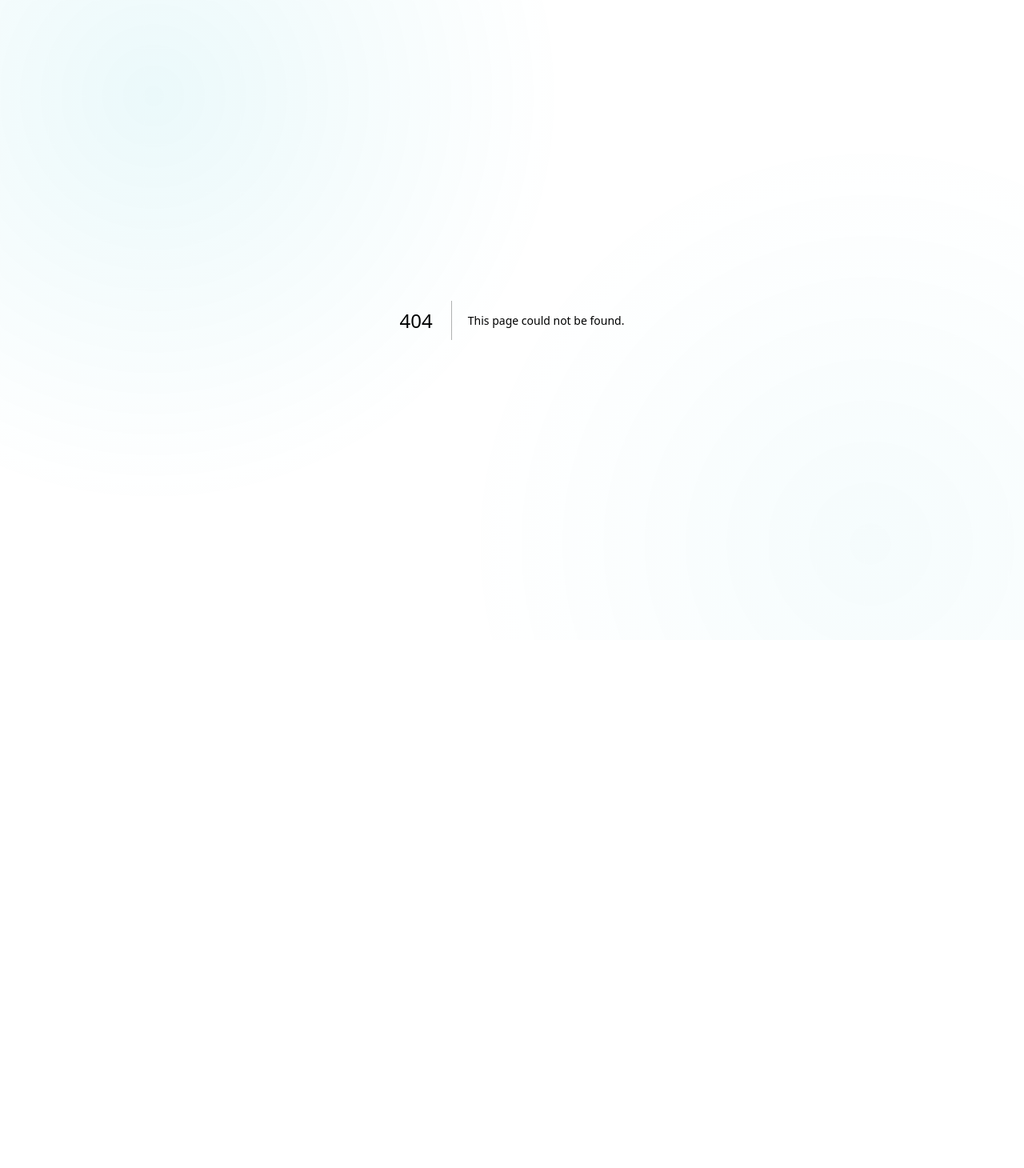
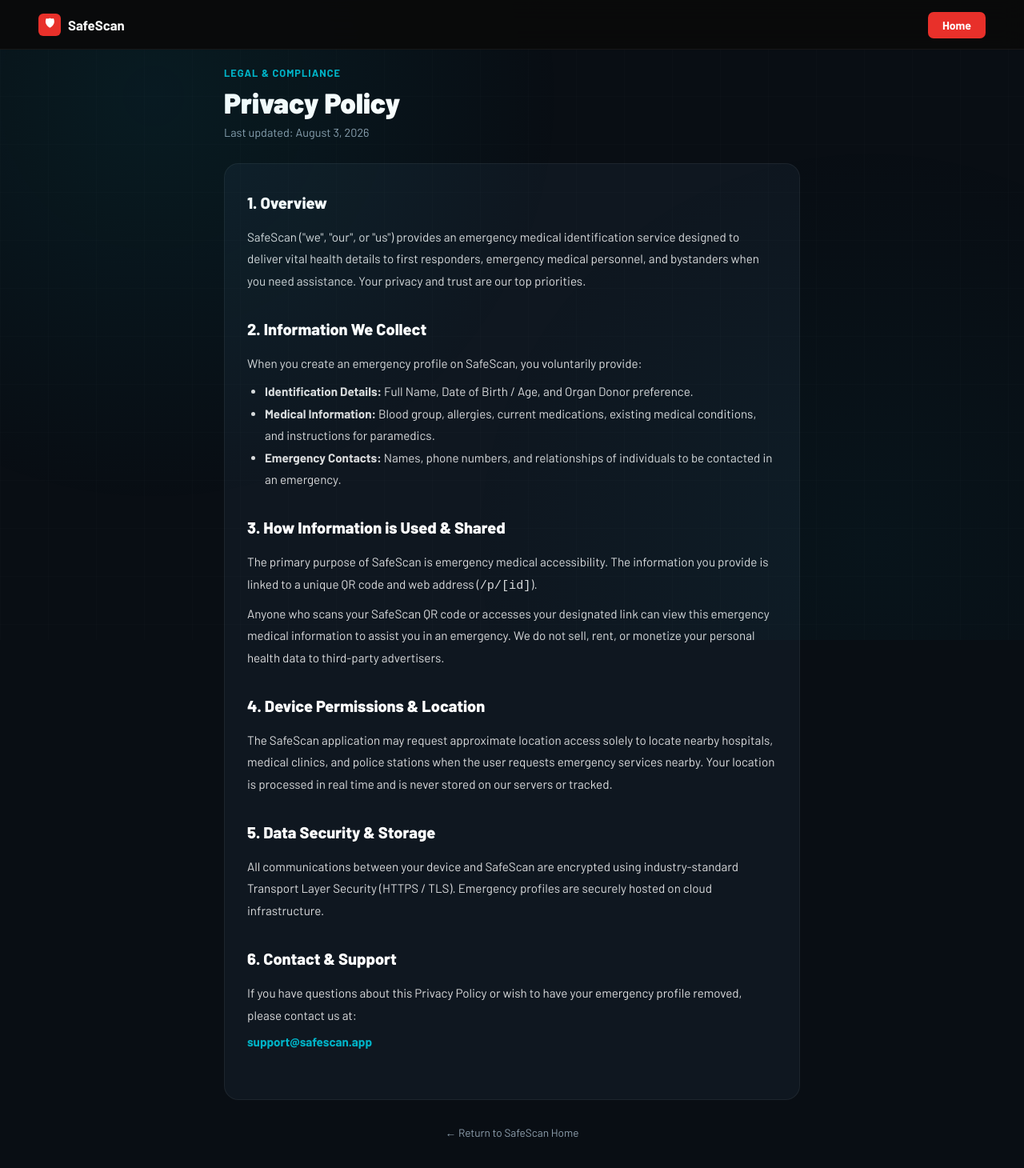
Before and after one commit to Tellakulakiran/safescan, a Next.js app: page /privacy in a window 1280 px wide. Before the commit this address had no page. Shown: the top 1460 px of the page at 80% size. Before the commit the page ends 800 px from the top, so only its background shows below. Built offline with nearby package versions, Linux system fonts and the light colour scheme.

Commit message:
Add Privacy Policy page required for Google Play Store publication

```diff
--- a/src/app/page.tsx
+++ b/src/app/page.tsx
@@ -134,7 +134,7 @@ export default function HomePage() {
 
       <footer className="sfooter">
         <Link href="/" className="flogo"><div className="logo-icon">🛡</div>SafeScan</Link>
-        <p>© {new Date().getFullYear()} SafeScan. Your data is safe.</p>
+        <p>© {new Date().getFullYear()} SafeScan. Your data is safe. • <Link href="/privacy" style={{color:'var(--accent)',textDecoration:'none'}}>Privacy Policy</Link></p>
         <p>Made with ❤ for emergency preparedness</p>
       </footer>
     </>
--- /dev/null
+++ b/src/app/privacy/page.tsx
@@ -0,0 +1,98 @@
+import Link from 'next/link'
+
+export const metadata = {
+  title: 'Privacy Policy — SafeScan',
+  description: 'Privacy Policy for SafeScan Emergency Medical Profile App.',
+}
+
+export default function PrivacyPage() {
+  return (
+    <>
+      <nav className="top-nav">
+        <Link href="/" className="nav-logo">
+          <div className="logo-icon">🛡</div>SafeScan
+        </Link>
+        <ul className="nav-links">
+          <li><Link href="/" className="nav-cta">Home</Link></li>
+        </ul>
+      </nav>
+
+      <div style={{ paddingTop: 80, paddingBottom: 60, minHeight: '100vh', background: 'var(--bg)' }}>
+        <div style={{ maxWidth: 760, margin: '0 auto', padding: '0 20px' }}>
+          <div style={{ marginBottom: 30 }}>
+            <span style={{ fontSize: '.8rem', fontWeight: 700, color: 'var(--accent)', textTransform: 'uppercase', letterSpacing: '1px' }}>
+              Legal & Compliance
+            </span>
+            <h1 style={{ fontSize: '2.2rem', fontWeight: 900, marginTop: 8, marginBottom: 8, color: '#fff' }}>
+              Privacy Policy
+            </h1>
+            <p style={{ color: 'var(--muted)', fontSize: '.9rem' }}>
+              Last updated: {new Date().toLocaleDateString('en-US', { month: 'long', day: 'numeric', year: 'numeric' })}
+            </p>
+          </div>
+
+          <div style={{ background: 'var(--bg2)', border: '1px solid var(--border)', borderRadius: 18, padding: '30px 28px', color: 'rgba(255,255,255,.85)', lineHeight: 1.8, fontSize: '.95rem' }}>
+
+            <section style={{ marginBottom: 28 }}>
+              <h2 style={{ fontSize: '1.25rem', fontWeight: 800, color: '#fff', marginBottom: 12 }}>1. Overview</h2>
+              <p>
+                SafeScan (&quot;we&quot;, &quot;our&quot;, or &quot;us&quot;) provides an emergency medical identification service designed to deliver vital health details to first responders, emergency medical personnel, and bystanders when you need assistance. Your privacy and trust are our top priorities.
+              </p>
+            </section>
+
+            <section style={{ marginBottom: 28 }}>
+              <h2 style={{ fontSize: '1.25rem', fontWeight: 800, color: '#fff', marginBottom: 12 }}>2. Information We Collect</h2>
+              <p>When you create an emergency profile on SafeScan, you voluntarily provide:</p>
+              <ul style={{ paddingLeft: 22, marginTop: 8 }}>
+                <li><strong>Identification Details:</strong> Full Name, Date of Birth / Age, and Organ Donor preference.</li>
+                <li><strong>Medical Information:</strong> Blood group, allergies, current medications, existing medical conditions, and instructions for paramedics.</li>
+                <li><strong>Emergency Contacts:</strong> Names, phone numbers, and relationships of individuals to be contacted in an emergency.</li>
+              </ul>
+            </section>
+
+            <section style={{ marginBottom: 28 }}>
+              <h2 style={{ fontSize: '1.25rem', fontWeight: 800, color: '#fff', marginBottom: 12 }}>3. How Information is Used & Shared</h2>
+              <p>
+                The primary purpose of SafeScan is emergency medical accessibility. The information you provide is linked to a unique QR code and web address (<code>/p/[id]</code>).
+              </p>
+              <p style={{ marginTop: 8 }}>
+                Anyone who scans your SafeScan QR code or accesses your designated link can view this emergency medical information to assist you in an emergency. We do not sell, rent, or monetize your personal health data to third-party advertisers.
+              </p>
+            </section>
+
+            <section style={{ marginBottom: 28 }}>
+              <h2 style={{ fontSize: '1.25rem', fontWeight: 800, color: '#fff', marginBottom: 12 }}>4. Device Permissions & Location</h2>
+              <p>
+                The SafeScan application may request approximate location access solely to locate nearby hospitals, medical clinics, and police stations when the user requests emergency services nearby. Your location is processed in real time and is never stored on our servers or tracked.
+              </p>
+            </section>
+
+            <section style={{ marginBottom: 28 }}>
+              <h2 style={{ fontSize: '1.25rem', fontWeight: 800, color: '#fff', marginBottom: 12 }}>5. Data Security & Storage</h2>
+              <p>
+                All communications between your device and SafeScan are encrypted using industry-standard Transport Layer Security (HTTPS / TLS). Emergency profiles are securely hosted on cloud infrastructure.
+              </p>
+            </section>
+
+            <section style={{ marginBottom: 28 }}>
+              <h2 style={{ fontSize: '1.25rem', fontWeight: 800, color: '#fff', marginBottom: 12 }}>6. Contact & Support</h2>
+              <p>
+                If you have questions about this Privacy Policy or wish to have your emergency profile removed, please contact us at:
+              </p>
+              <p style={{ marginTop: 6, fontWeight: 700, color: 'var(--accent)' }}>
+                support@safescan.app
+              </p>
+            </section>
+
+          </div>
+
+          <div style={{ textAlign: 'center', marginTop: 30 }}>
+            <Link href="/" style={{ color: 'var(--muted)', fontSize: '.85rem', textDecoration: 'none' }}>
+              ← Return to SafeScan Home
+            </Link>
+          </div>
+        </div>
+      </div>
+    </>
+  )
+}
```
